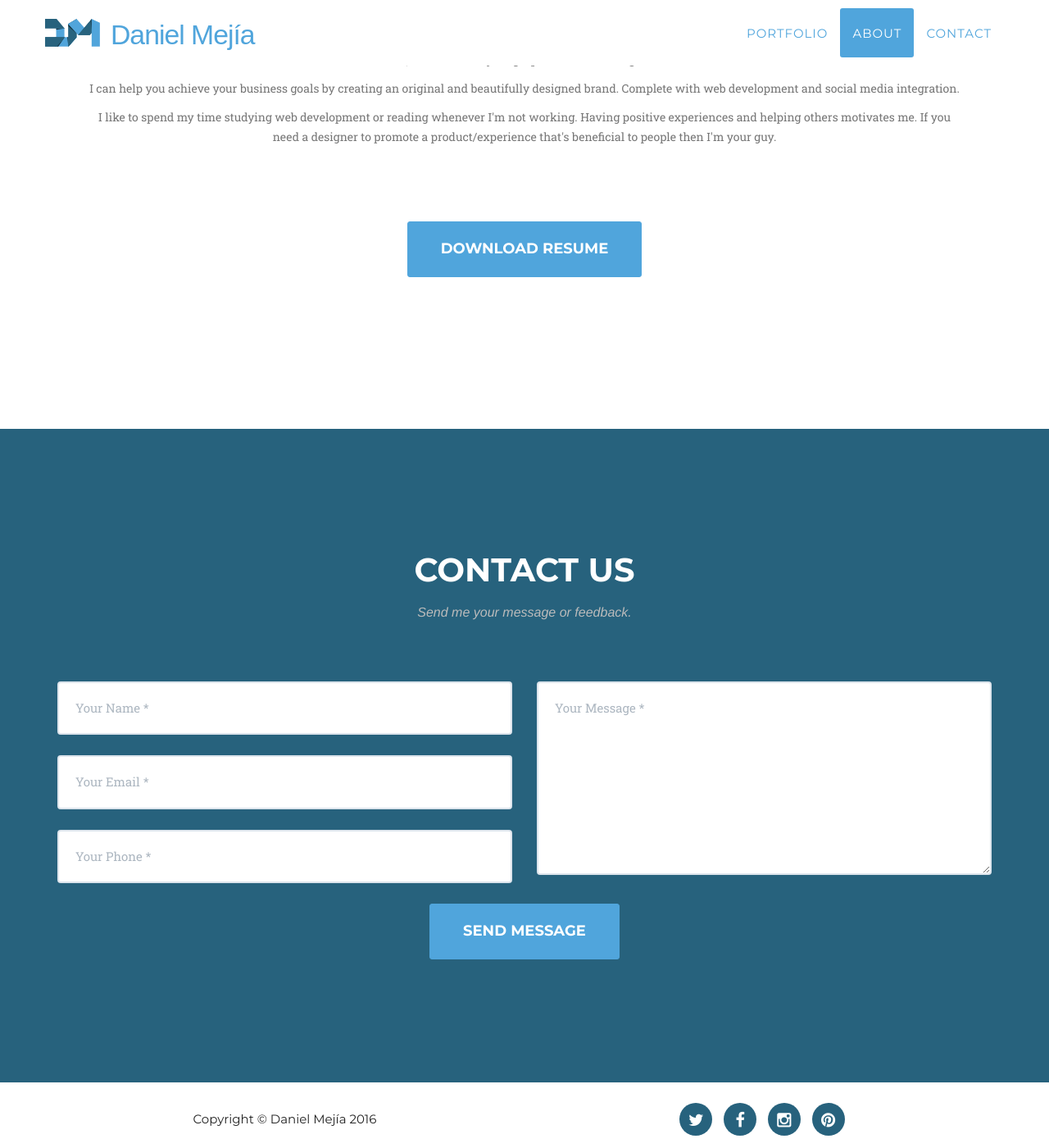
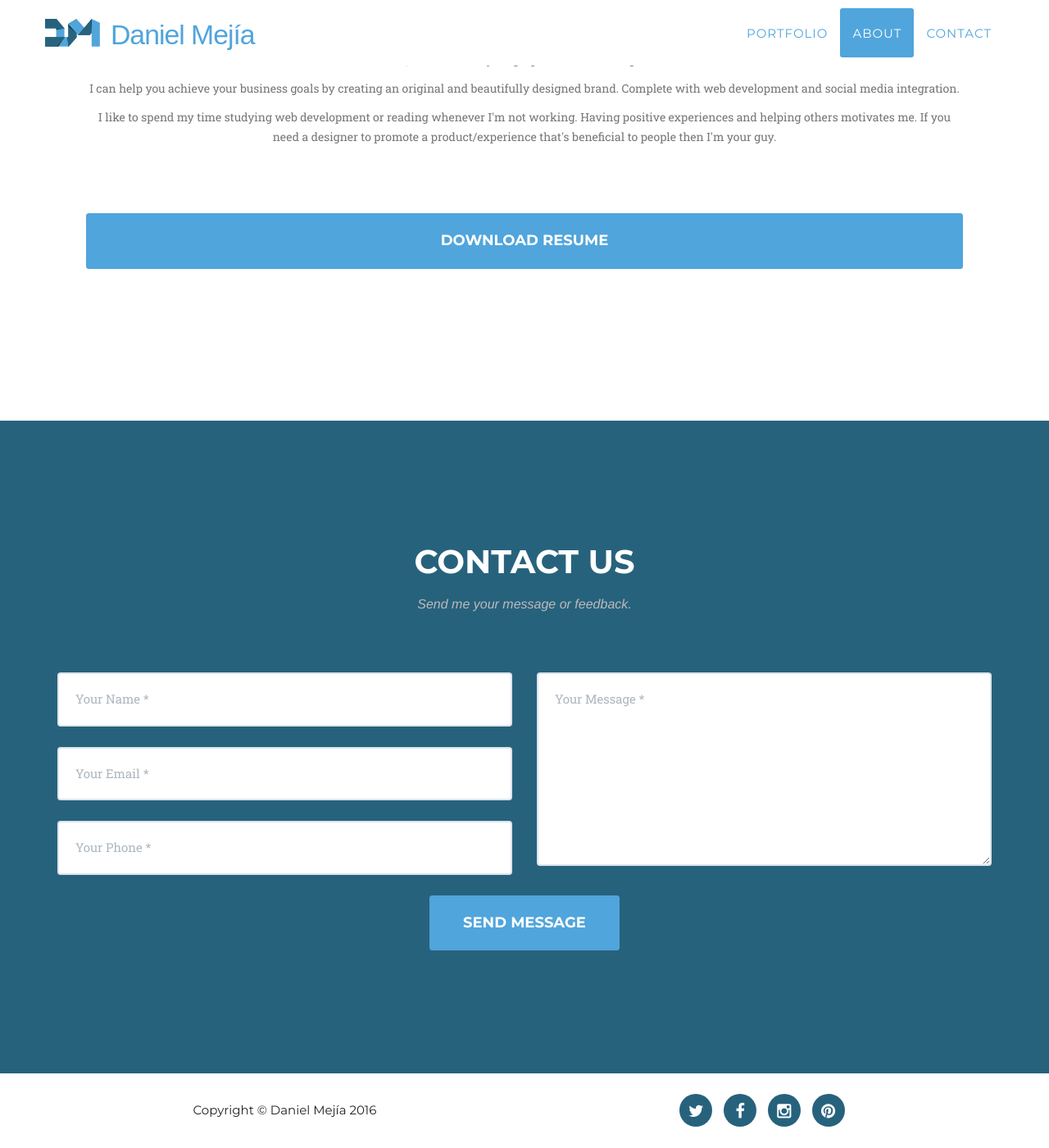
Before and after one commit to daniel-mejia/jekyll, a Jekyll site: the page built from index.html, in a window 1280 px wide and 1400 px high, scrolled down 2482 px. Shown: the whole window at 82% size. Built offline with Jekyll 4.4.1, drawn with Linux system fonts in a browser that asks for light colours; some web fonts are replaced.

```diff
--- a/_includes/about.html
+++ b/_includes/about.html
@@ -19,7 +19,7 @@
     <p>I can help you achieve your business goals by creating an original and beautifully designed brand. Complete with web development and social media integration.</p>
                 <p>I like to spend my time studying web development or reading whenever I'm not working. Having positive experiences and helping others motivates me. If you need a designer to promote a product/experience that's beneficial to people then I'm your guy.</p>
             </div>
-            <a href="assets/resume-daniel-mejia-graphic-web-designer.pdf" class="btn btn-xl" target="_blank">Download Resume</a>
+            <a href="assets/resume-daniel-mejia-graphic-web-designer.pdf" class="btn btn-xl center-block" target="_blank">Download Resume</a>
             </div>
         </div>
     </section>
--- a/_includes/css/agency.css
+++ b/_includes/css/agency.css
@@ -462,7 +462,7 @@ section h3.section-subheading {
     margin-bottom: 0;
 }
 
-a.btn.btn-xl {
+a.btn.btn-xl.center-block {
     margin-top: 80px;
 }
 
```
